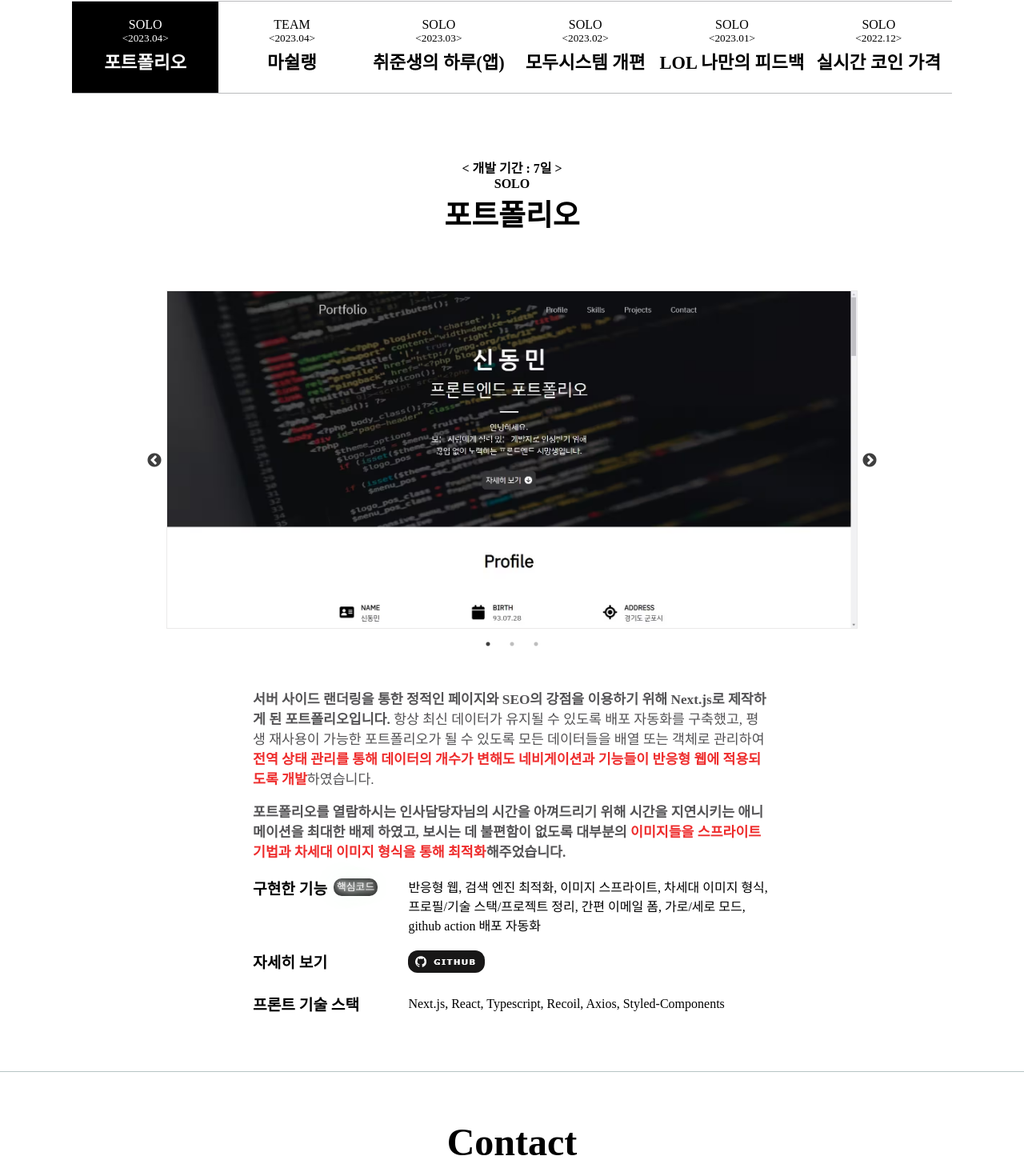
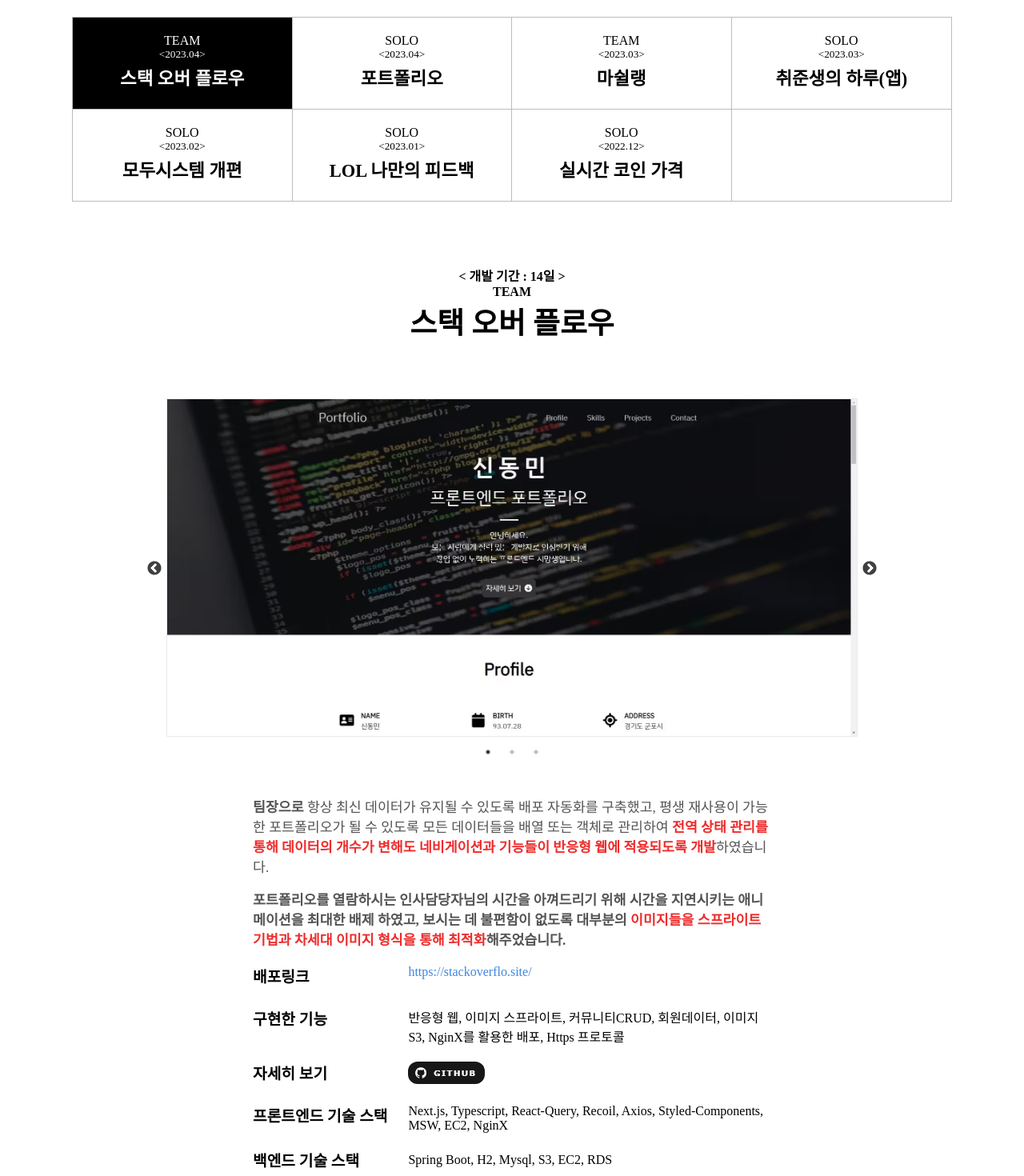
Before and after one commit to shdomi8599/shdomi8599-portfolio, a Next.js app: page / in a window 1280 px wide. Shown: the part 2618-4088 px from the top of the page at 80% size. Built offline with nearby package versions, Linux system fonts and the light colour scheme; no server answers; a web font is replaced by a local one.

Commit message:
feat : 스택오버플로우 데이터

```diff
--- a/components/projects/Description.tsx
+++ b/components/projects/Description.tsx
@@ -76,6 +76,10 @@ const DescriptionBox = styled.div`
         border-radius: 12px;
         margin-right: 20px;
       }
+      #href {
+        background: none;
+        color: rgb(64, 133, 224);
+      }
     }
     > div:nth-child(2) {
       margin-bottom: 5px;
@@ -122,12 +126,12 @@ const Description = ({ name, content, href, projectIdx }: Project) => {
         <div>
           <b>{name}</b>
         </div>
-        {name === "구현한 기능" && projectIdx! < 3 && (
+        {name === "구현한 기능" && projectIdx! < 4 && projectIdx! > 0 && (
           <div>
             {projectIdx !== undefined && (
               <a
                 className="code"
-                href={detailSrcData[projectIdx]}
+                href={detailSrcData[projectIdx - 1]}
                 role="button"
                 target="_blank"
               >
@@ -138,8 +142,8 @@ const Description = ({ name, content, href, projectIdx }: Project) => {
         )}
       </div>
       <div>
-        {href
-          ? hrefData.map(
+        {Array.isArray(href) ? (
+          hrefData.map(
             (label, i) =>
               href[i] && (
                 <div key={i}>
@@ -147,7 +151,15 @@ const Description = ({ name, content, href, projectIdx }: Project) => {
                 </div>
               )
           )
-          : content}
+        ) : href ? (
+          <div key={href}>
+            <a id="href" href={href} target="_blank">
+              {href}
+            </a>
+          </div>
+        ) : (
+          content
+        )}
       </div>
     </DescriptionBox>
   );
--- a/components/section/Projects.tsx
+++ b/components/section/Projects.tsx
@@ -11,10 +11,6 @@ import {
 } from "@/recoil/atom";
 import ProjectsContent from "../projects/ProjectsContent";
 
-type ProjectNavProps = {
-  length: number;
-};
-
 const ChangeBox = styled.div`
   display: flex;
   width: 100%;
@@ -24,66 +20,28 @@ const ChangeBox = styled.div`
   }
 `;
 
-const ProjectNav = styled.nav<ProjectNavProps>`
+const ProjectNav = styled.nav`
   width: 100%;
-  display: flex;
-  margin-top: 10px;
-  border-top: 1px solid #babbbd;
-  border-bottom: 1px solid #babbbd;
-  cursor: pointer;
+  margin-top: 30px;
+  border: 1px solid #babbbd;
+  display: grid;
+  grid-template-columns: repeat(4, 1fr);
 
   @media (max-width: 1028px) {
-    display: grid;
     grid-template-columns: repeat(2, 1fr);
   }
   @media (max-width: 540px) {
     grid-template-columns: repeat(1, 1fr);
   }
 
-  > div:nth-child(1) {
-    @media (max-width: 1028px) {
-      border-bottom: 1px solid #babbbd;
-      border-right: 1px solid #babbbd;
-    }
-    @media (max-width: 540px) {
-      border-right: none;
-    }
-  }
-  > div:nth-child(2) {
-    @media (max-width: 1028px) {
-      border-bottom: 1px solid #babbbd;
-    }
-  }
-  > div:nth-child(3) {
-    @media (max-width: 1028px) {
-      border-bottom: 1px solid #babbbd;
-      border-right: 1px solid #babbbd;
-    }
-    @media (max-width: 540px) {
-      border-right: none;
-    }
-  }
-  > div:nth-child(4) {
-    @media (max-width: 1028px) {
-      border-bottom: 1px solid #babbbd;
-    }
-  }
-  > div:nth-child(5) {
-    @media (max-width: 1028px) {
-      border-right: 1px solid #babbbd;
-    }
-    @media (max-width: 540px) {
-      border-right: none;
-      border-bottom: 1px solid #babbbd;
-    }
-  }
-
   > div {
+    width: 100%;
     display: flex;
     flex-direction: column;
     justify-content: center;
     align-items: center;
-    width: ${(props) => `calc(100% / ${props.length})`};
+    cursor: pointer;
+    width: 100%;
     height: 100%;
     padding: 20px 0px;
     @media (max-width: 1028px) {
@@ -98,6 +56,70 @@ const ProjectNav = styled.nav<ProjectNavProps>`
       padding: 4px 0px;
       font-size: 1.4rem;
       font-weight: bold;
+    }
+  }
+
+  > .project0 {
+    border-bottom: 1px solid #babbbd;
+    border-right: 1px solid #babbbd;
+    @media (max-width: 1028px) {
+      border-bottom: 1px solid #babbbd;
+      border-right: 1px solid #babbbd;
+    }
+    @media (max-width: 540px) {
+      border-right: none;
+    }
+  }
+  > .project1 {
+    border-bottom: 1px solid #babbbd;
+    border-right: 1px solid #babbbd;
+    @media (max-width: 1028px) {
+      border-bottom: 1px solid #babbbd;
+      border-right: none;
+    }
+  }
+  > .project2 {
+    border-bottom: 1px solid #babbbd;
+    border-right: 1px solid #babbbd;
+    @media (max-width: 1028px) {
+      border-bottom: 1px solid #babbbd;
+      border-right: 1px solid #babbbd;
+    }
+    @media (max-width: 540px) {
+      border-right: none;
+    }
+  }
+  > .project3 {
+    border-bottom: 1px solid #babbbd;
+    @media (max-width: 1028px) {
+      border-bottom: 1px solid #babbbd;
+    }
+  }
+  > .project4 {
+    border-right: 1px solid #babbbd;
+    @media (max-width: 1028px) {
+      border-right: 1px solid #babbbd;
+      border-bottom: 1px solid #babbbd;
+    }
+    @media (max-width: 540px) {
+      border-right: none;
+    }
+  }
+  > .project5 {
+    border-right: 1px solid #babbbd;
+    @media (max-width: 1028px) {
+      border-bottom: 1px solid #babbbd;
+      border-right: none;
+    }
+  }
+
+  > .project6 {
+    border-right: 1px solid #babbbd;
+    @media (max-width: 1028px) {
+      border-right: 1px solid #babbbd;
+    }
+    @media (max-width: 540px) {
+      border-right: none;
     }
   }
 `;
@@ -151,11 +173,6 @@ const Projects = () => {
     }
   };
 
-  //프로젝트 콘텐츠를 나열하기 위한 배열
-  const contentArr: number[] = Array(6)
-    .fill(0)
-    .map((x, i) => x + i);
-
   //좌표 값 상태
   const [left, setLeft] = useState(0);
 
@@ -183,11 +200,11 @@ const Projects = () => {
         </ChangeBox>
         <>
           {!projectDisplay && (
-            <ProjectNav length={navProject.length}>
+            <ProjectNav>
               {navProject.map((el, i) => (
                 <div
                   key={el.name}
-                  className={i === pick ? "active" : ""}
+                  className={i === pick ? `project${i} active` : `project${i}`}
                   onClick={() => pickHandler(i)}
                 >
                   <div>{el.categori}</div>
@@ -199,8 +216,12 @@ const Projects = () => {
           )}
         </>
         <ProjectsContainer ref={container} projectDisplay={projectDisplay}>
-          {contentArr.map((num, idx) => (
-            <ProjectsContent key={num} idx={idx} setLeft={setLeft} />
+          {navProject.map((num, idx) => (
+            <ProjectsContent
+              key={`${num.name + idx}`}
+              idx={idx}
+              setLeft={setLeft}
+            />
           ))}
         </ProjectsContainer>
       </ArticleBox>
--- a/data/projects.tsx
+++ b/data/projects.tsx
@@ -3,8 +3,9 @@ import LinkSpan from "@/components/common/LinkSpan";
 import { ProjectList } from "@/types/project";
 
 export const navProject = [
+  { categori: "TEAM", name: "스택 오버 플로우", create: "2023.04", period: 14 },
   { categori: "SOLO", name: "포트폴리오", create: "2023.04", period: 7 },
-  { categori: "TEAM", name: "마쉴랭", create: "2023.04", period: 28 },
+  { categori: "TEAM", name: "마쉴랭", create: "2023.03", period: 28 },
   {
     categori: "SOLO",
     name: "취준생의 하루(앱)",
@@ -27,6 +28,54 @@ export const navProject = [
 ];
 
 export const projects: ProjectList[] = [
+  [
+    <div key={"스택오버플로우"}>
+      <b>
+        팀장으로
+      </b>{" "}
+      항상 최신 데이터가 유지될 수 있도록 배포 자동화를 구축했고, 평생 재사용이
+      가능한 포트폴리오가 될 수 있도록 모든 데이터들을 배열 또는 객체로 관리하여{" "}
+      <FocusSpan
+        content="전역 상태 관리를 통해 데이터의 개수가 변해도 네비게이션과 기능들이
+          반응형 웹에 적용되도록 개발"
+      />
+      하였습니다.
+      <p />
+      <b>
+        포트폴리오를 열람하시는 인사담당자님의 시간을 아껴드리기 위해 시간을
+        지연시키는 애니메이션을 최대한 배제 하였고, 보시는 데 불편함이 없도록
+        대부분의{" "}
+        <FocusSpan content="이미지들을 스프라이트 기법과 차세대 이미지 형식을 통해 최적화" />
+        해주었습니다.
+      </b>{" "}
+    </div>,
+    [
+      { name: "배포링크", href: "https://stackoverflo.site/" },
+      {
+        name: "구현한 기능",
+        content:
+          "반응형 웹, 이미지 스프라이트, 커뮤니티CRUD, 회원데이터, 이미지 S3, NginX를 활용한 배포, Https 프로토콜",
+      },
+      {
+        name: "자세히 보기",
+        href: ["https://github.com/codestates-seb/seb43_pre_007"],
+      },
+      {
+        name: "프론트엔드 기술 스택",
+        content:
+          "Next.js, Typescript, React-Query, Recoil, Axios, Styled-Components, MSW, EC2, NginX",
+      },
+      {
+        name: "백엔드 기술 스택",
+        content: "Spring Boot, H2, Mysql, S3, EC2, RDS",
+      },
+      {
+        name: "팀원",
+        content: "프론트엔드 3명, 백엔드 2명",
+      },
+    ],
+    ["/portfolio/p1.", "/portfolio/p3.", "/portfolio/p2."],
+  ],
   [
     <div key={"포트폴리오"}>
       <b>
@@ -60,8 +109,8 @@ export const projects: ProjectList[] = [
         href: ["https://github.com/shdomi8599/shdomi8599-portfolio"],
       },
       {
-        name: "프론트 기술 스택",
-        content: "Next.js, React, Typescript, Recoil, Axios, Styled-Components",
+        name: "프론트엔드 기술 스택",
+        content: "Next.js, Typescript, Recoil, Axios, Styled-Components",
       },
     ],
     ["/portfolio/p1.", "/portfolio/p3.", "/portfolio/p2."],
@@ -95,7 +144,7 @@ export const projects: ProjectList[] = [
         ],
       },
       {
-        name: "프론트 기술 스택",
+        name: "프론트엔드 기술 스택",
         content: "React, Recoil, Axios, Styled-Components, Bootstrap",
       },
       { name: "백엔드 기술 스택", content: "Spring Boot, MySQL" },
@@ -143,7 +192,7 @@ export const projects: ProjectList[] = [
         ],
       },
       {
-        name: "프론트 기술 스택",
+        name: "프론트엔드 기술 스택",
         content:
           "React, Expo, Typescript, Recoil, TailwindCSS, Styled-Components",
       },
@@ -202,7 +251,7 @@ export const projects: ProjectList[] = [
         ],
       },
       {
-        name: "프론트 기술 스택",
+        name: "프론트엔드 기술 스택",
         content: "React, Typescript, Axios",
       },
       { name: "백엔드 기술 스택", content: "Node, Express" },
@@ -253,7 +302,7 @@ export const projects: ProjectList[] = [
         ],
       },
       {
-        name: "프론트 기술 스택",
+        name: "프론트엔드 기술 스택",
         content: "React",
       },
     ],
@@ -301,7 +350,7 @@ export const projects: ProjectList[] = [
         ],
       },
       {
-        name: "프론트 기술 스택",
+        name: "프론트엔드 기술 스택",
         content: "JavaScript",
       },
       { name: "백엔드 기술 스택", content: "Node, EJS" },
--- a/package.json
+++ b/package.json
@@ -22,6 +22,7 @@
     "express": "^4.18.2",
     "next": "13.2.4",
     "react": "18.2.0",
+    "react-circular-progressbar": "^2.1.0",
     "react-dom": "18.2.0",
     "react-slick": "^0.29.0",
     "recoil": "^0.7.7",
--- a/types/project.ts
+++ b/types/project.ts
@@ -1,6 +1,6 @@
 export interface Project {
   name: string;
-  href?: string[];
+  href?: string|string[];
   content?: string;
   projectIdx?: number;
 }
```
Also changed, not shown: 1 other file (tests, documents, lock files or other folders). Lines whose indentation alone changed are shown as unchanged.
